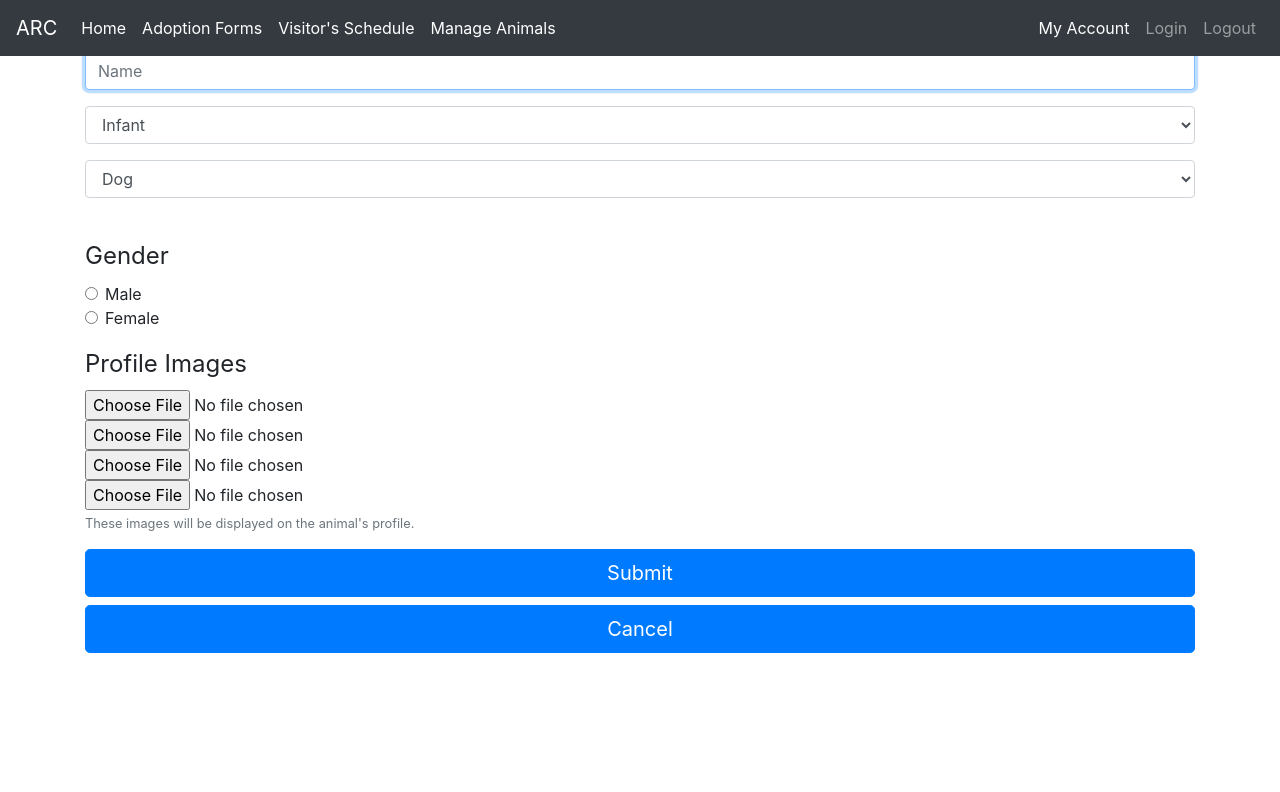
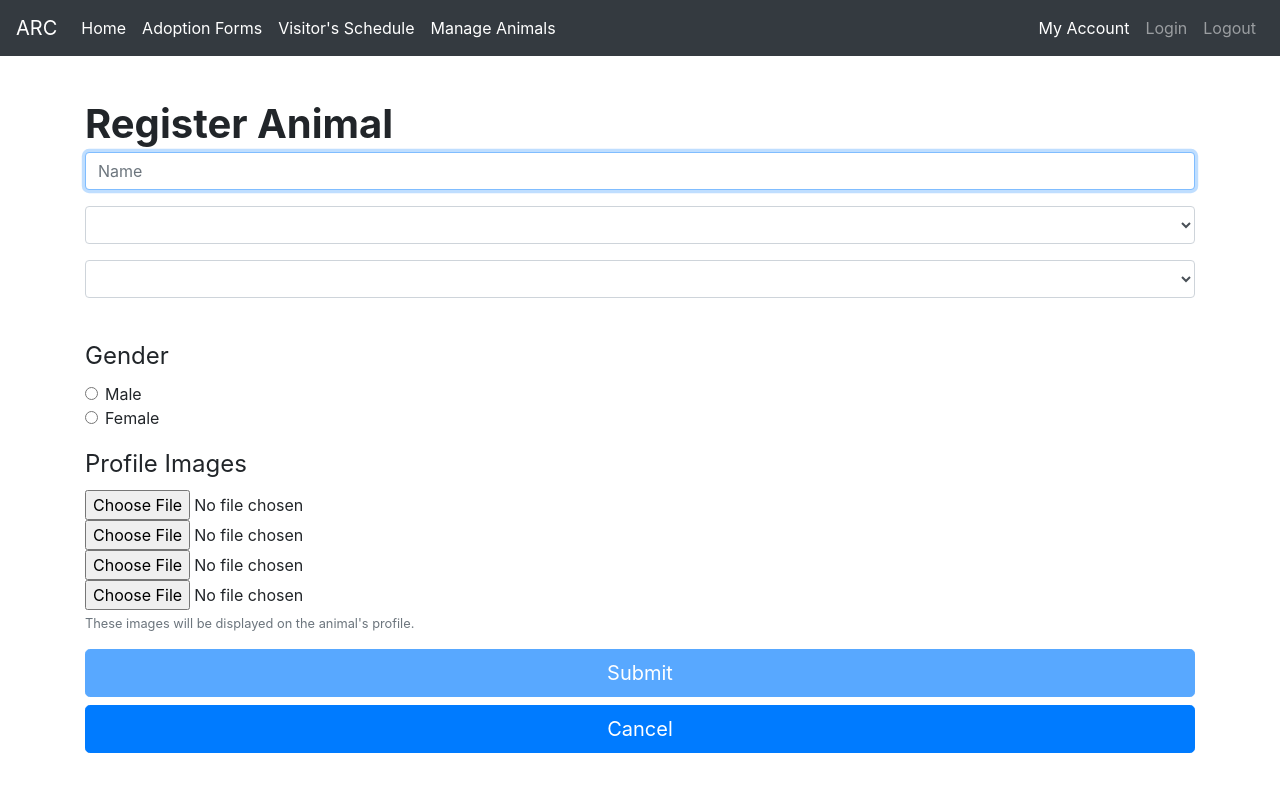
Before and after one commit to 1801Jan22Java/team-art, an Angular app in the folder NgProjectARC/: page /registerAnimalForm in a window 1280 px wide. Shown: the top 792 px of the page. Built offline with nearby package versions, Linux system fonts and the light colour scheme.

Commit message:
register animal now works praise me please

```diff
--- a/NgProjectARC/src/app/app.module.ts
+++ b/NgProjectARC/src/app/app.module.ts
@@ -61,7 +61,8 @@ import { ImageService } from './service/image.service';
     AppRoutingModule,
     HttpClientModule,
     HttpModule,    // to user HttpClient
-    FormsModule
+    FormsModule,
+    ReactiveFormsModule
   ],
   providers: [ApplicationService, UserService, MeetupService, AnimalService, ImageService],
   bootstrap: [AppComponent]
--- a/NgProjectARC/src/app/components/managelist-of-animals/managelist-of-animals.component.css
+++ b/NgProjectARC/src/app/components/managelist-of-animals/managelist-of-animals.component.css
@@ -0,0 +1,3 @@
+#animal-container{
+    margin-top: 100px;
+}
--- a/NgProjectARC/src/app/components/managelist-of-animals/managelist-of-animals.component.html
+++ b/NgProjectARC/src/app/components/managelist-of-animals/managelist-of-animals.component.html
@@ -1,4 +1,4 @@
-<div class="sort">
+<div class="sort" id="animal-container">
     <button class="btn btn-primary" (click)="ShowAll()">All</button>
     <button class="btn btn-primary" (click)="ShowAvailable()">Available</button>
     <button class="btn btn-primary" (click)="ShowAdopted()">Adopted</button>
--- a/NgProjectARC/src/app/components/register-animal-form/register-animal-form.component.css
+++ b/NgProjectARC/src/app/components/register-animal-form/register-animal-form.component.css
@@ -0,0 +1,3 @@
+#reganimalcontainer{
+    margin-top : 100px;
+}
--- a/NgProjectARC/src/app/components/register-animal-form/register-animal-form.component.html
+++ b/NgProjectARC/src/app/components/register-animal-form/register-animal-form.component.html
@@ -1,46 +1,48 @@
-<div>
-    <form class="form-registerAnimal" action="registerAnimal" method="post">
-        <h1 class="h1 mb-1 font-weight-bold">Register Animal</h1>
+<div id="reganimalcontainer">
+    <form [formGroup]="rForm" (ngSubmit)="addPost(rForm.value)">
+                <h1 class="h1 mb-1 font-weight-bold">Register Animal</h1>
         <label for="animalName" class="sr-only">Name</label>
         <div class="form-group">
-            <input type="text" name="name" id="name" class="form-control" placeholder="Name" required autofocus>
+            <input type="text" formControlName= "pname" name="name" id="name" class="form-control" placeholder="Name" required autofocus>
         </div>
         <div class="form-group">
-           <select class="form-control" name="maturity"  >
+           <select class="form-control" formControlName = "mat" name="maturity"  >
                 <option>Infant</option>
                 <option>Young</option>
                 <option>Adult</option>
-                <option>Old</option>
+                <option>Mature</option>
             </select>
         </div>
         <div class="form-group">
-            <select class="form-control" name="pettype"  >
+            <select class="form-control" formControlName = "spec" name="pettype"  >
                 <option>Dog</option>
                 <option>Cat</option>
                 <option>Octopus</option>
-                <option>Guinea Pigs</option>
                 <option>Rabbit</option>
-                <option>Ferrets</option>
-                <option>Birds</option>
+                <option>Bird</option>
                 <option>Fish</option>
                 <option>Horse</option>
+                <option>Lizard</option>
+                <option>Turtle</option>
+                <option>Other</option>
               </select>
             <br>
         </div>
+         <!-- formControlName="gend" -->
         <fieldset class="form-group">
             <legend>Gender</legend>
             <div class="form-check">
                 <label class="form-check-label">
-                    <input type="radio" class="form-check-input" name="optionsRadios" id="optionsRadios1" value="option1"> Male
+                    <input type="radio" class="form-check-input" formControlName="gend" name="gend" id="optionsRadios1" value="Male"> Male
                 </label>
             </div>
             <div class="form-check">
                 <label class="form-check-label">
-                    <input type="radio" class="form-check-input" name="optionsRadios" id="optionsRadios2" value="option2"> Female
+                    <input type="radio" class="form-check-input" formControlName="gend" name="gend" id="optionsRadios2" value="Female"> Female
                 </label>
             </div>
         </fieldset>
-        <div class="form-group" id="animal-pics">
+        <div class="form-group"  id="animal-pics">
             <legend>Profile Images</legend>
             <input type="file" class="form-control-file" id="animalPicture1" aria-describedby="fileHelp">
             <input type="file" class="form-control-file" id="animalPicture2" aria-describedby="fileHelp">
@@ -49,8 +51,8 @@
             <small id="fileHelp" class="form-text text-muted">These images will be displayed on the animal's profile.</small>
         </div>
         <div id="registerAnimal-btns">
-            <button class="btn btn-lg btn-primary btn-block" type="submit">Submit</button>
-            <button class="btn btn-lg btn-primary btn-block" type="submit">Cancel</button>
+            <button class="btn btn-lg btn-primary btn-block" input type="submit" value="Submit Form" [disabled]="!rForm.valid">Submit</button>
+            <button class="btn btn-lg btn-primary btn-block" type="button">Cancel</button>
         </div>
     </form>
 </div>
--- a/NgProjectARC/src/app/components/register-animal-form/register-animal-form.component.ts
+++ b/NgProjectARC/src/app/components/register-animal-form/register-animal-form.component.ts
@@ -1,4 +1,9 @@
 import { Component, OnInit } from '@angular/core';
+import { FormBuilder, FormGroup, Validators } from '@angular/forms';
+import { FormsModule, ReactiveFormsModule } from '@angular/forms';
+import { AnimalList } from '../managelist-of-animals/managelist-of-animals.component';
+import { Observable } from 'rxjs/Observable';
+import { HttpClient } from '@angular/common/http';
 //James'!!!!!!!
 @Component({
   selector: 'app-register-animal-form',
@@ -7,9 +12,66 @@ import { Component, OnInit } from '@angular/core';
 })
 export class RegisterAnimalFormComponent implements OnInit {
 
-  constructor() { }
+  rForm: FormGroup;
+  post: any;                     // A property for our submitted form
+  aniID: number= 0;
+  adoptstat: string = "";
+  gend: string = "";
+  mat: string = "";
+  pname: string = "";
+  spec: string = "";
+  animal: AnimalList;
+  //animal: Observable<AnimalList>;
+  private _url: string = "http://localhost:8080/api/animal/addAnimal";
+
+
+  constructor(private fb: FormBuilder, private http: HttpClient) {
+
+    this.rForm = fb.group({
+      'pname' : [null, Validators.required],
+      'mat' : [Validators.required],
+      'spec' : [Validators.required],
+      'gend' : [Validators.required]
+    });
+   }
+
+
 
   ngOnInit() {
   }
 
+  addPost(post) {
+    this.pname = post.pname;
+    this.mat = post.mat;
+    this.spec = post.spec;
+    this.gend = post.gend;
+    console.log(this.pname);
+    console.log(this.mat);
+    console.log(this.spec);
+    console.log(this.gend);
+    this.animal = {
+      animalID: null,
+      name : this.pname,
+      maturity : this.mat,
+      gender : this.gend,
+      adoptStatus : "Available",
+      species : this.spec
+    };
+
+    console.log(this.animal);
+    let httpSend = this.http.post(this._url, this.animal).subscribe(
+      res => {
+        console.log(res);
+      },
+      err => {
+       console.log("Error occurred");
+        console.log(err);
+      }
+    );
+    console.log(httpSend);
+
+    }
+
+
+
 }
```
